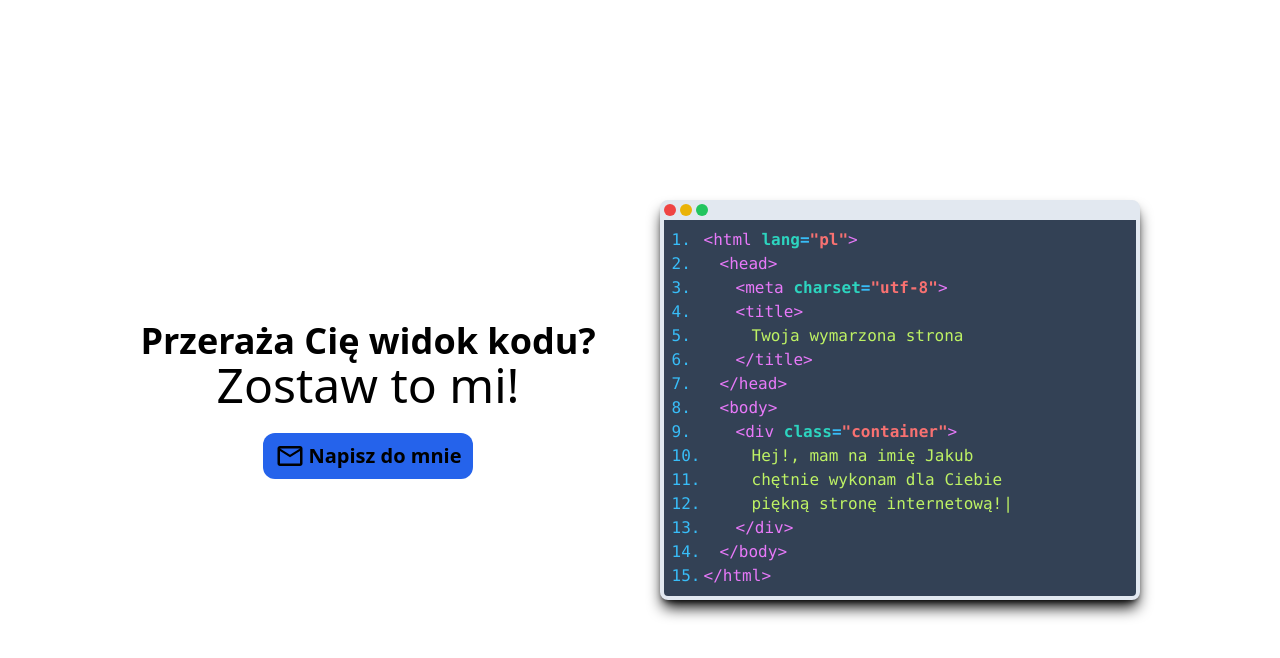
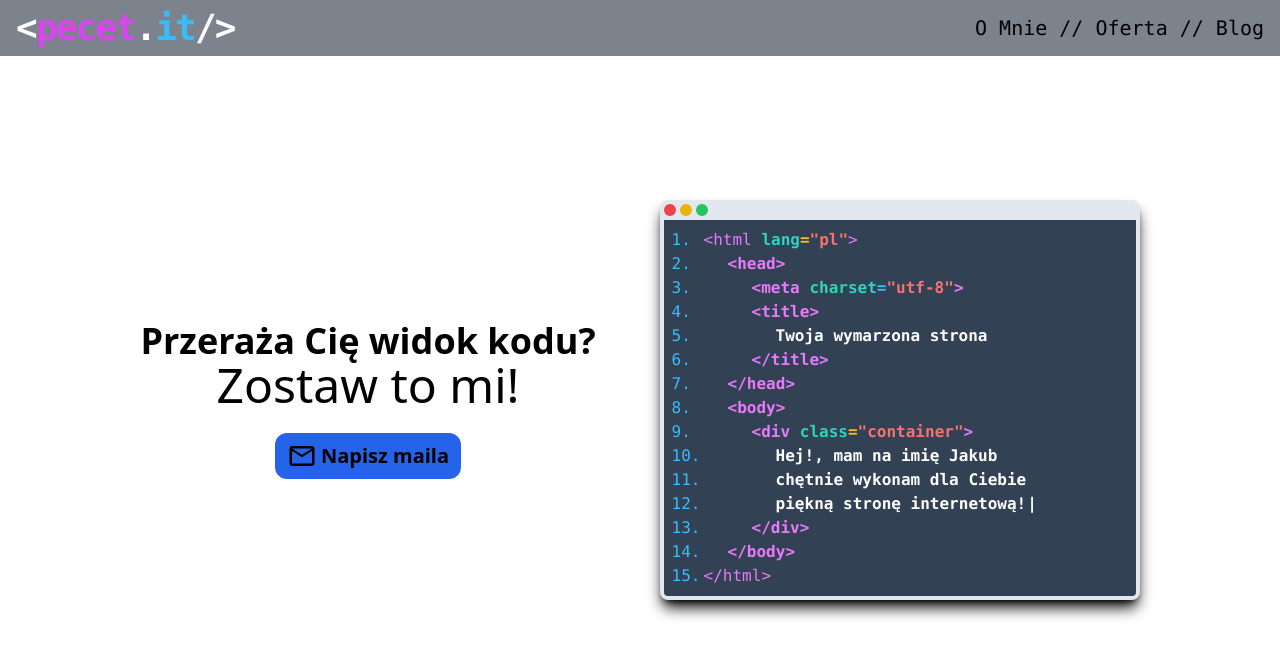
Before and after one commit to pecet3/pecet.it, a Next.js app: page / in a window 1280 px wide. Shown: the top 658 px of the page. Built offline with nearby package versions, Linux system fonts and the light colour scheme.

Commit message:
added nav, modified animates

```diff
--- a/app/layout.tsx
+++ b/app/layout.tsx
@@ -1,6 +1,7 @@
 import type { Metadata } from "next";
 import { Inter } from "next/font/google";
 import "./globals.css";
+import { Navigation } from "@/components/nav/Naviagtion";
 
 const inter = Inter({ subsets: ["latin"] });
 
@@ -16,7 +17,11 @@ export default function RootLayout({
 }>) {
   return (
     <html lang="en">
-      <body className={inter.className + "text-white dark:text-white dark:bg-slate-800"}>{children}</body>
+      <body className={inter.className + "text-white dark:text-white dark:bg-slate-800"}>
+        <Navigation />
+
+        {children}
+      </body>
     </html>
   );
 }
--- a/app/page.tsx
+++ b/app/page.tsx
@@ -15,7 +15,7 @@ export default function Home() {
         <motion.div
           initial={{ x: -400, opacity: 0 }}
           animate={{ x: 0, opacity: 1 }}
-          transition={{ ease: "easeOut", duration: 0.8, delay: 3.5 }}
+          transition={{ ease: "easeOut", duration: 1, delay: 4.0 }}
           className="flex flex-col gap-6 items-center">
           <div>
             <h1 className="text-4xl font-semibold">Przeraża Cię widok kodu?</h1>
@@ -24,18 +24,18 @@ export default function Home() {
           <motion.button
             initial={{ opacity: 0, scale: 0.5 }}
             animate={{ opacity: 1, scale: 1 }}
-            transition={{ duration: 0.5, delay: 4 }}
+            transition={{ duration: 0.5, delay: 4.4 }}
             className="px-3 py-2 rounded-xl font-bold text-xl
              hover:bg-blue-500 duration-300 gap-1 bg-blue-600 flex items-center justify-center">
             <MdOutlineEmail size={30} />
-            Napisz do mnie
+            Napisz maila
           </motion.button>
         </motion.div>
 
         <motion.div
           initial={{ x: -200 }}
-          animate={{ x: 0, }}
-          transition={{ ease: "easeOut", duration: 0.5, delay: 3.5 }}>
+          animate={{ x: 0 }}
+          transition={{ ease: "easeOut", duration: 0.5, delay: 3.8 }}>
           <CodeBlock />
         </motion.div>
 
--- a/components/CodeBlock.tsx
+++ b/components/CodeBlock.tsx
@@ -6,7 +6,7 @@ export const CodeBlock = () => {
     const rangeArray = Array.from({ length: 15 }, (_, index) => index + 1);
 
     return (
-        <div className="font-mono text-sm sm:text-base  w-80 sm:w-[30rem]
+        <div className="font-mono text-sm md:text-base  w-80 md:w-[30rem]
         bg-slate-700 px-2 py-2 rounded-lg  border-t-[20px] border-4 border-slate-200
         shadow-lg shadow-black
         grid grid-cols-[32px_minmax(0px,_1fr)] gap-0 relative">
@@ -51,10 +51,6 @@ export const CodeBlock = () => {
                     </HTMLelement>
 
                 </HTMLelement>
-
-
-
-
             </div>
         </div >
     )
@@ -72,13 +68,13 @@ const HTMLelement: React.FC<HTMLelementProps> = ({ element, classes, lang, child
         <div>
             <p className="text-fuchsia-400">
                 &lt;{element}{classes ? <b className="text-teal-400"> class
-                    <b className="text-sky-400">=</b>
+                    <b className="text-amber-400">=</b>
                     <b className='text-red-400'>"{classes}"</b></b> : null}
                 {lang ? <b className="text-teal-400"> lang
-                    <b className="text-sky-400">=</b>
+                    <b className="text-amber-400">=</b>
                     <b className='text-red-400'>"{lang}"</b></b> : null}&gt;
             </p>
-            <div className='pl-4 text-lime-300'> {children}</div>
+            <div className='pl-6 text-white font-extrabold'> {children}</div>
             <p className="text-fuchsia-400">&lt;/{element}&gt;</p>
         </div>
     );
--- /dev/null
+++ b/components/Logo.tsx
@@ -0,0 +1,9 @@
+export const Logo = () => {
+    return (
+        <div className=" font-mono
+    font-bold text-4xl tracking-tighter flex duration-300 text-white">
+            &lt;<div className="text-fuchsia-500">pecet</div>
+            .<span className="text-sky-400 ">it</span>/&gt;
+        </div>
+    )
+}
--- /dev/null
+++ b/components/nav/Naviagtion.tsx
@@ -0,0 +1,20 @@
+"use client"
+import { Logo } from "../Logo"
+import { motion } from "framer-motion"
+
+export const Navigation = () => {
+    return (
+        <motion.nav
+            initial={{ y: -0, opacity: 0 }}
+            animate={{ y: 0, opacity: 1 }}
+            transition={{ ease: "easeOut", duration: 1, delay: 3.8 }}
+            className="flex items-center justify-between bg-opacity-65 bg-gray-700 animate-fade-in fixed w-full py-2 px-4 duration-500">
+            <Logo />
+            <div className="font-mono text-xl">
+                O Mnie
+            // Oferta
+            // Blog
+            </div>
+        </motion.nav>
+    )
+}
```
